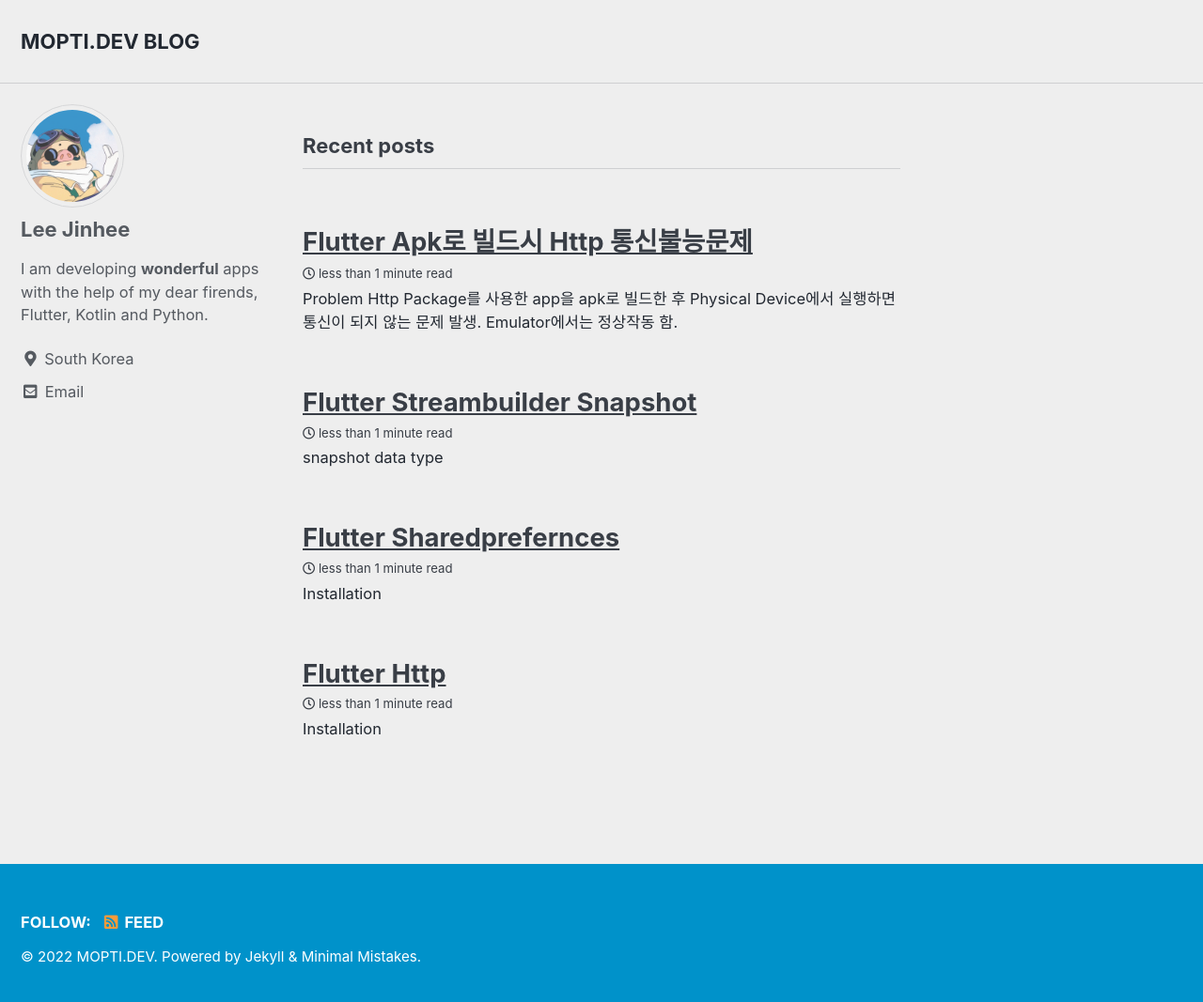
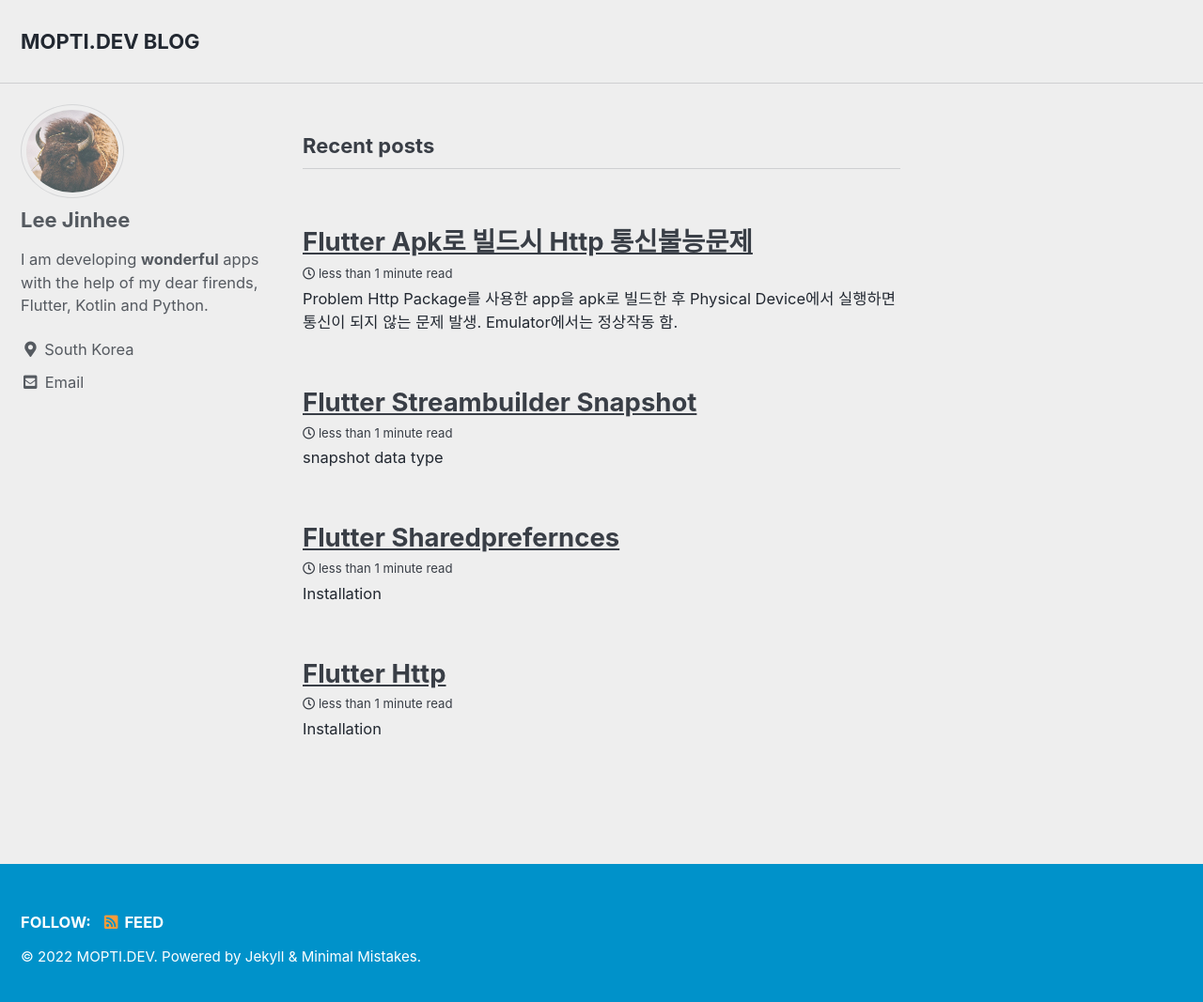
Before and after one commit to mopti/mopti.github.io, a Jekyll site: the page built from index.html, in a window 1280 px wide and 1075 px high. Shown: the top 1067 px of the window at 94% size. Built offline with Jekyll 4.4.1, drawn with Linux system fonts in a browser that asks for light colours; cached includes are drawn as plain includes; the list of posts is cut into pages by our own code.

Commit message:
profileimgtocow

```diff
--- a/_config.yml
+++ b/_config.yml
@@ -105,7 +105,7 @@ analytics:
 # Site Author
 author:
   name             : "Lee Jinhee"
-  avatar           : "/assets/images/profile_redpig.jpg" # path of avatar image, e.g. "/assets/images/bio-photo.jpg"
+  avatar           : "/assets/images/profile_cow.jpg" # path of avatar image, e.g. "/assets/images/bio-photo.jpg"
   bio              : "I am developing **wonderful** apps with the help of my dear firends, Flutter, Kotlin and Python."
   location         : "South Korea"
   email            : "wonderful@mopti.dev"
```
Also changed, not shown: 1 other file.
